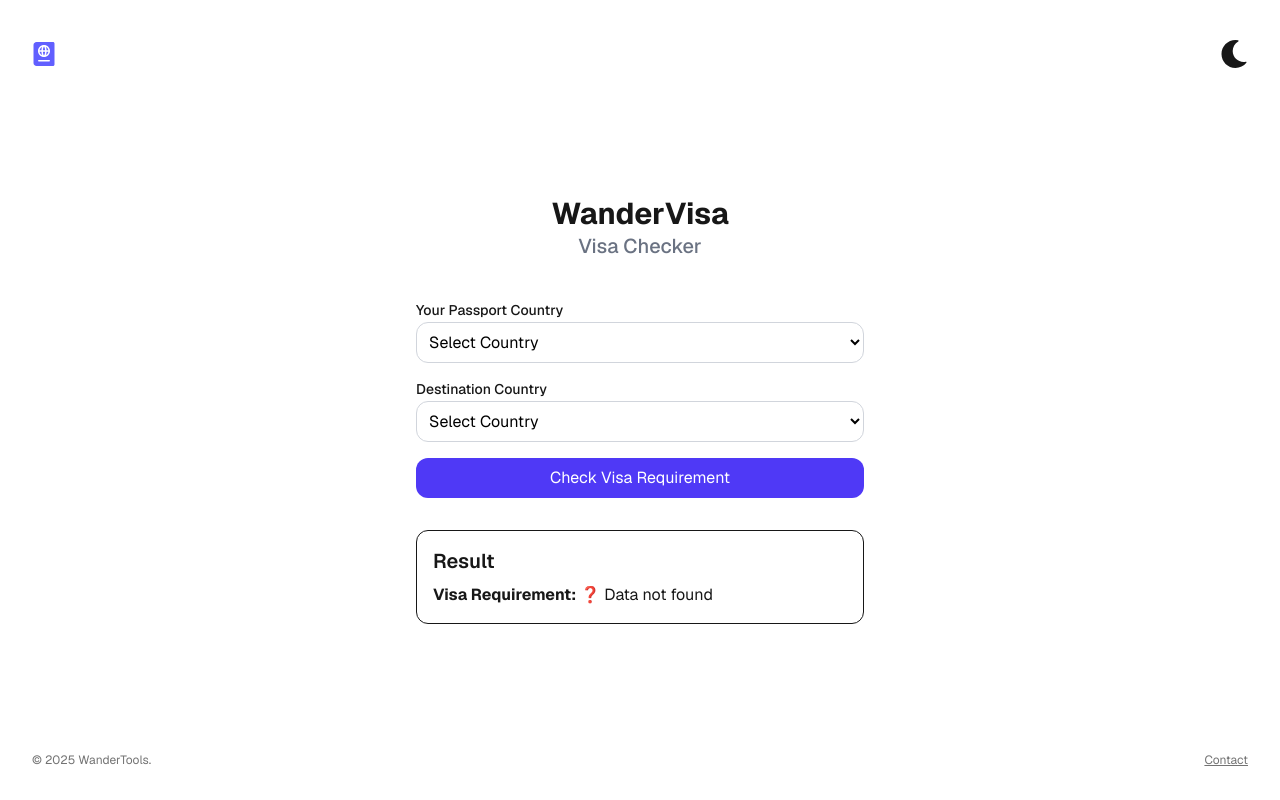
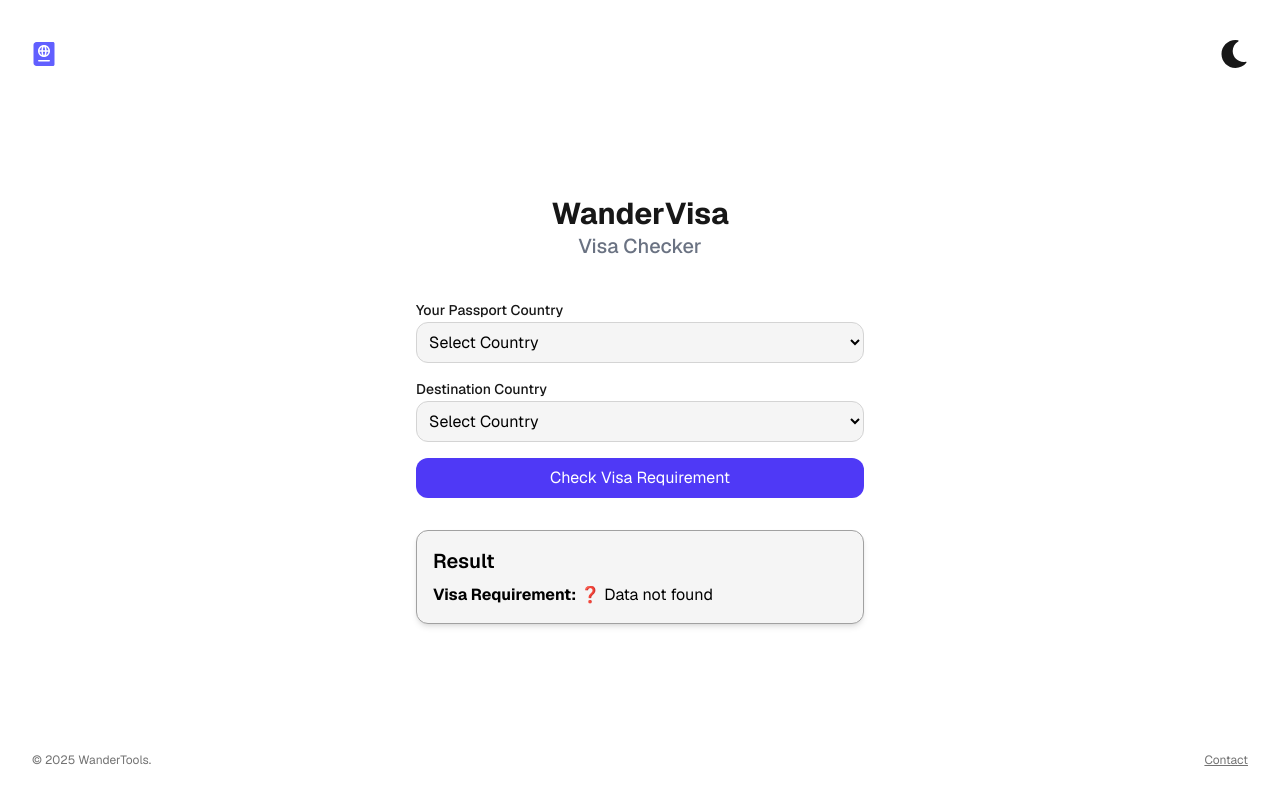
Before and after one commit to afigard/wandervisa, a Next.js app: page / in a window 1280 px wide. Both pictures are taken after a click on the button "Check Visa Requirement". Built offline with nearby package versions, Linux system fonts and the light colour scheme.

Commit message:
💄 Small color adjustments

```diff
--- a/app/page.tsx
+++ b/app/page.tsx
@@ -126,8 +126,8 @@ export default function Home() {
               onChange={(e) => setPassportCountry(e.target.value)}
               className={`w-full p-2 border rounded-xl focus:outline-none focus:ring-2 focus:ring-indigo-500 ${
                 dark
-                  ? "bg-[#1a1a1a] text-white border-[#444]"
-                  : "bg-white text-black border-gray-300"
+                  ? "bg-neutral-900 text-white border-neutral-700"
+                  : "bg-neutral-100 text-black border-neutral-300"
               }`}
             >
               <option value="">Select Country</option>
@@ -152,8 +152,8 @@ export default function Home() {
               onChange={(e) => setDestinationCountry(e.target.value)}
               className={`w-full p-2 border rounded-xl focus:outline-none focus:ring-2 focus:ring-indigo-500 ${
                 dark
-                  ? "bg-[#1a1a1a] text-white border-[#444]"
-                  : "bg-white text-black border-gray-300"
+                  ? "bg-neutral-900 text-white border-neutral-700"
+                  : "bg-neutral-100 text-black border-neutral-300"
               }`}
             >
               <option value="">Select Country</option>
@@ -178,7 +178,13 @@ export default function Home() {
         </form>
 
         {result && (
-          <div className="mt-8 border p-4 rounded-xl w-full max-w-md">
+          <div
+            className={`mt-8 border p-4 rounded-xl w-full max-w-md shadow-md ${
+              dark
+                ? "bg-neutral-900 text-white border-neutral-600"
+                : "bg-neutral-100 text-black border-neutral-400"
+            }`}
+          >
             <h2 className="text-xl font-semibold mb-2">Result</h2>
             <p>
               <strong>Visa Requirement:</strong>{" "}
```
